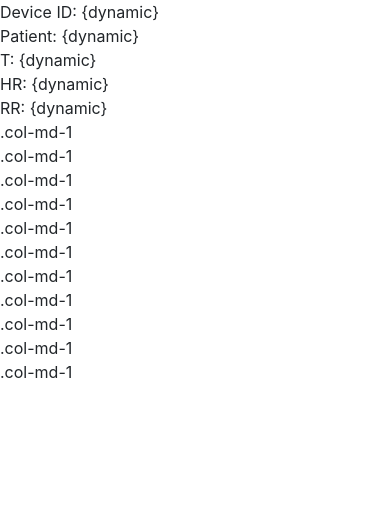
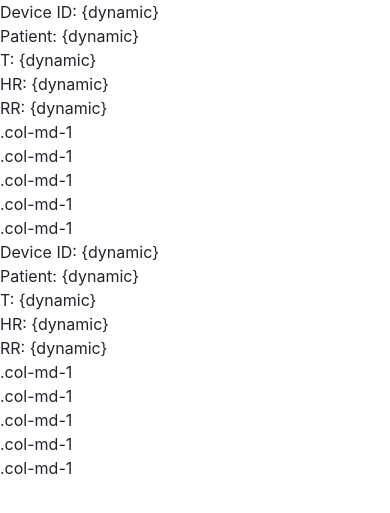
Before and after one commit to amborsa/96_hub, a Flask app: page / in a window 390 px wide. Shown: the top 513 px of the page. Run offline with Flask 2, Linux system fonts and the light colour scheme; some libraries are stand-ins or nearby versions.

Commit message:
containers

```diff
--- a/templates/main.html
+++ b/templates/main.html
@@ -14,7 +14,16 @@
       <div class="col-md-1">.col-md-1</div>
       <div class="col-md-1">.col-md-1</div>
       <div class="col-md-1">.col-md-1</div>
-      <div class="col-md-1">.col-md-1</div>
+    </div>
+
+    <div class="row">
+      <div class="col-md-1">
+          Device ID: {dynamic}<br>
+          Patient: {dynamic}<br>
+          T: {dynamic}<br>
+          HR: {dynamic}<br>
+          RR: {dynamic}<br>
+      </div>
       <div class="col-md-1">.col-md-1</div>
       <div class="col-md-1">.col-md-1</div>
       <div class="col-md-1">.col-md-1</div>
```
